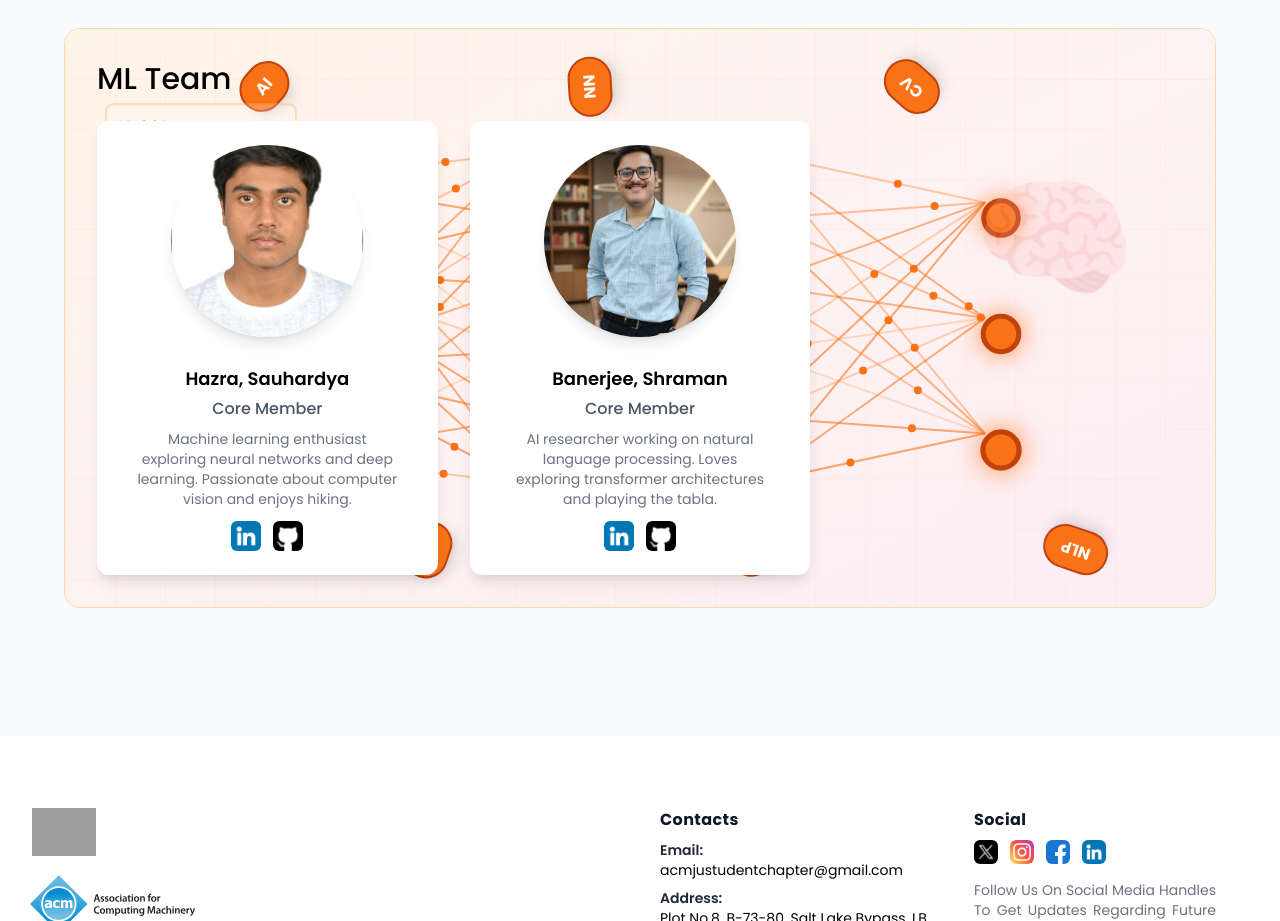
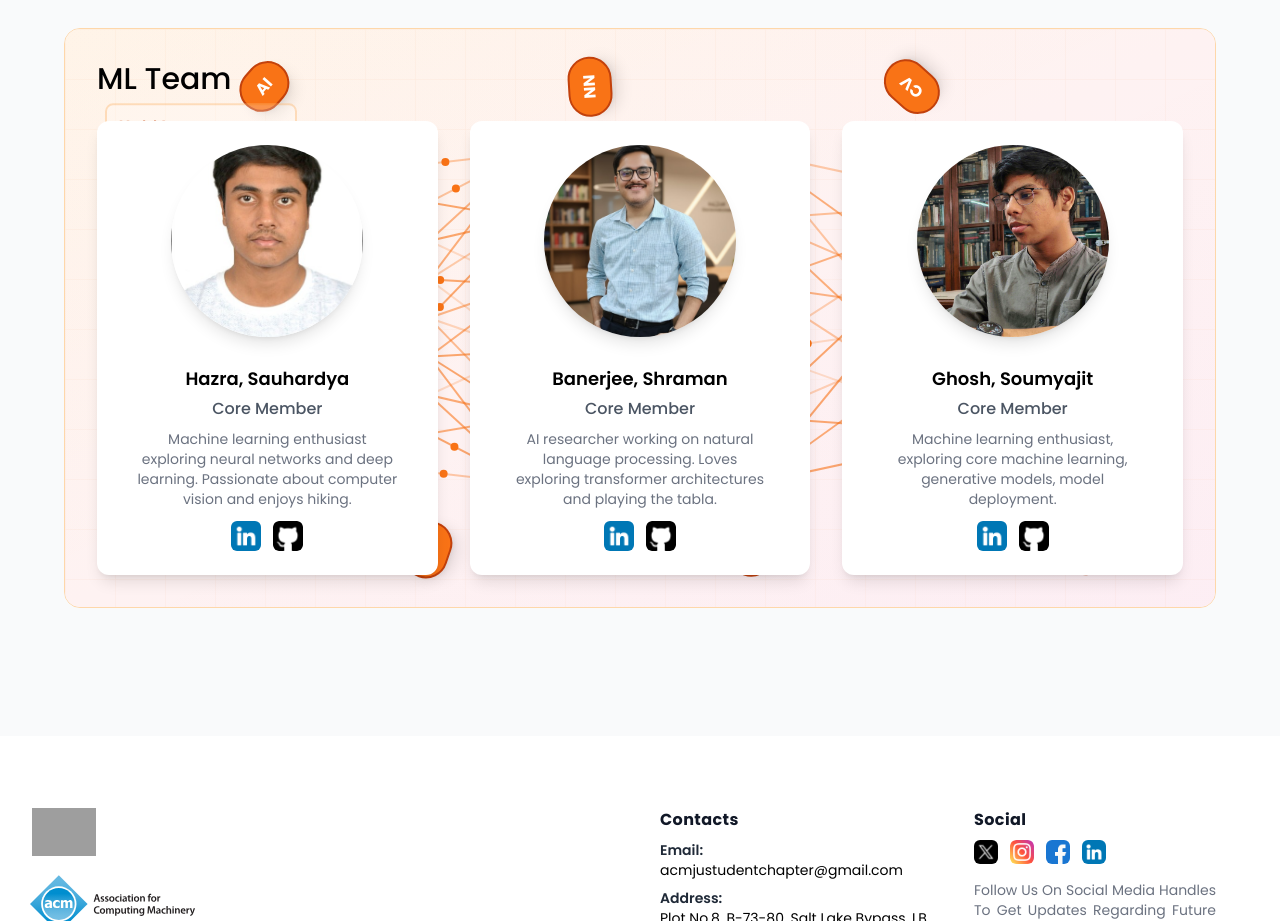
Before and after one commit to tanish35/ACM-Chapter-Club, a Next.js app: page / in a window 1280 px wide. Shown: the part 5320-6241 px from the top of the page. Built offline with nearby package versions, Linux system fonts and the light colour scheme; grey boxes are pictures that could not be loaded.

Commit message:
adding data for soumyajit

```diff
--- a/data/mlTeam.ts
+++ b/data/mlTeam.ts
@@ -17,4 +17,15 @@ export const mlTeam: TeamMember[] = [
         linkedinURL: " https://www.linkedin.com/in/shraman-banerjee-385200303/",
         githubURL: " https://github.com/shramanb113",
     },
+
+    {
+        firstName: "Soumyajit",
+        lastName: "Ghosh",
+        imageURL: "team/ml-team/Soumyajit-Ghosh.jpg",
+        post: "Core Member",
+        bio: "Machine learning enthusiast, exploring core machine learning, generative models, model deployment.",
+        linkedinURL: "https://www.linkedin.com/in/soumyajit-ghosh-000496pfn6/",
+        githubURL: "https://github.com/hunkycolony-003/",
+    },
+
 ];
```
